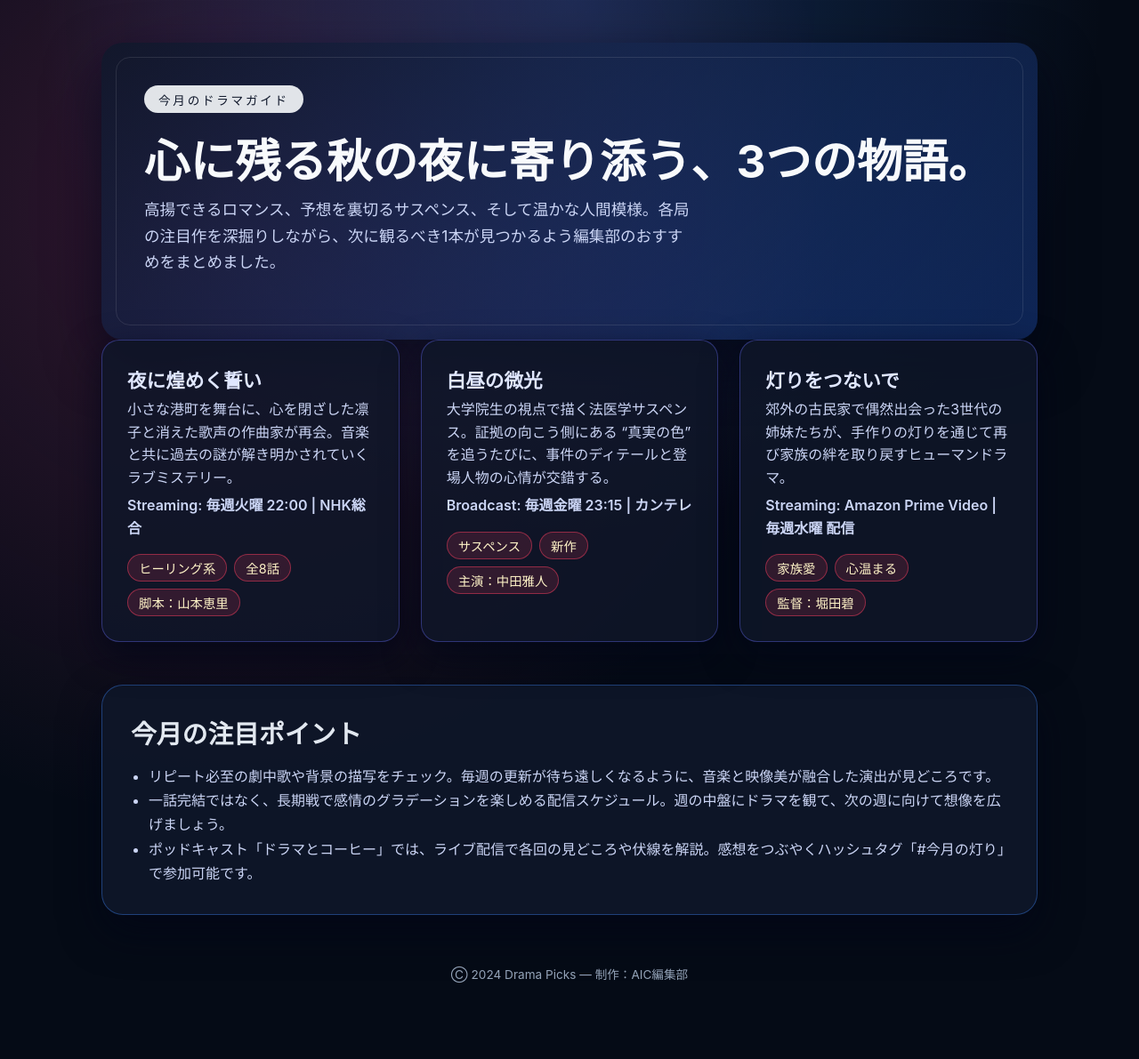
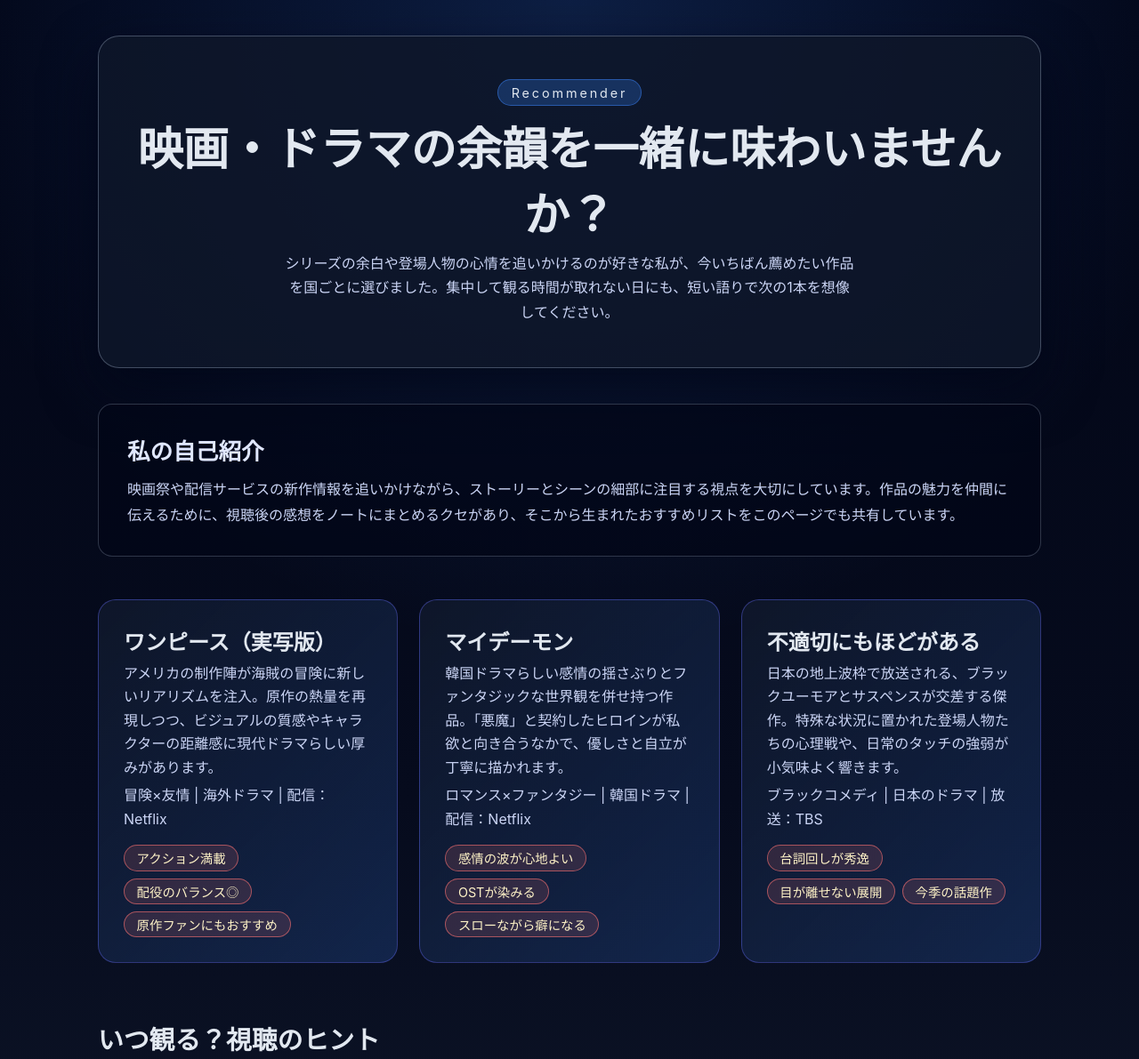
Before and after one commit to Honoka22/AIC.web, a plain HTML site: page index.html in a window 1280 px wide. Shown: the top 1191 px of the page at 89% size. Before the commit the page ends 1169 px from the top, so only its background shows below. Drawn offline with Linux system fonts and the light colour scheme.

Commit message:
index.htmlを変更

```diff
--- a/index.html
+++ b/index.html
@@ -3,13 +3,12 @@
   <head>
     <meta charset="UTF-8" />
     <meta name="viewport" content="width=device-width,initial-scale=1" />
-    <title>今月のドラマおすすめガイド</title>
+    <title>あなたのための映画・ドラマ推薦ページ</title>
     <style>
       :root {
-        font-family: "Inter", "Noto Sans JP", system-ui, sans-serif;
-        text-rendering: optimizeLegibility;
-        color: #f8fafc;
-        background-color: #050b16;
+        font-family: "Noto Sans JP", "Inter", system-ui, sans-serif;
+        background-color: #020617;
+        color: #e2e8f0;
       }
 
       * {
@@ -19,147 +18,134 @@
       body {
         margin: 0;
         min-height: 100vh;
-        background: radial-gradient(circle at top, rgba(59, 130, 246, 0.25), transparent 45%),
-          radial-gradient(circle at 20% 20%, rgba(236, 72, 153, 0.2), transparent 50%), #050b16;
-        color: inherit;
+        background: radial-gradient(circle at top, rgba(59, 130, 246, 0.2), transparent 45%),
+          linear-gradient(180deg, #020617 0%, #060b1d 60%, #0f172a 100%);
       }
 
       main {
-        padding: 3rem 1.5rem 4rem;
+        padding: 2.5rem 1.25rem 4rem;
         max-width: 1100px;
         margin: 0 auto;
       }
 
       .hero {
-        background: linear-gradient(150deg, rgba(15, 23, 42, 0.85), rgba(37, 99, 235, 0.3));
+        text-align: center;
+        padding: 3rem 2rem;
         border-radius: 1.5rem;
-        padding: 3rem;
+        background: rgba(15, 23, 42, 0.85);
+        border: 1px solid rgba(148, 163, 184, 0.4);
         box-shadow: 0 25px 60px rgba(2, 6, 23, 0.7);
-        position: relative;
-        overflow: hidden;
       }
 
-      .hero::after {
-        content: "";
-        position: absolute;
-        inset: 1rem;
-        border-radius: 1rem;
-        border: 1px solid rgba(255, 255, 255, 0.1);
-        pointer-events: none;
+      .hero h1 {
+        margin: 0.5rem 0;
+        font-size: clamp(2.5rem, 4vw, 3.4rem);
       }
 
-      .pill {
-        display: inline-flex;
-        padding: 0.35rem 1rem;
-        border-radius: 999px;
-        background: rgba(248, 250, 252, 0.9);
-        color: #0f172a;
-        font-size: 0.85rem;
-        letter-spacing: 0.2em;
-      }
-
-      h1 {
-        margin: 1.5rem 0 0.5rem;
-        font-size: clamp(2.75rem, 4vw, 3.75rem);
-        line-height: 1.2;
-      }
-
-      p.lead {
-        margin: 0 0 1.5rem;
-        max-width: 620px;
+      .hero p {
+        margin: 0.5rem auto 0;
+        max-width: 640px;
         color: #cbd5f5;
-        font-size: 1.1rem;
         line-height: 1.7;
       }
 
+      .tag {
+        display: inline-flex;
+        padding: 0.35rem 0.9rem;
+        border-radius: 999px;
+        font-size: 0.9rem;
+        letter-spacing: 0.2em;
+        background: rgba(59, 130, 246, 0.25);
+        border: 1px solid rgba(59, 130, 246, 0.5);
+      }
+
+      .intro {
+        margin-top: 2.5rem;
+        background: rgba(2, 6, 23, 0.7);
+        border-radius: 1rem;
+        padding: 2rem;
+        border: 1px solid rgba(148, 163, 184, 0.3);
+      }
+
+      .intro h2 {
+        margin: 0 0 0.75rem;
+        font-size: 1.6rem;
+        color: #e0e7ff;
+      }
+
+      .intro p {
+        margin: 0;
+        line-height: 1.8;
+        color: #cbd5f5;
+      }
+
       .grid {
+        margin-top: 3rem;
         display: grid;
-        grid-template-columns: repeat(auto-fit, minmax(240px, 1fr));
         gap: 1.5rem;
+        grid-template-columns: repeat(auto-fit, minmax(260px, 1fr));
       }
 
       .card {
+        position: relative;
         padding: 1.75rem;
         border-radius: 1.25rem;
-        background: rgba(15, 23, 42, 0.8);
+        background: linear-gradient(135deg, rgba(15, 23, 42, 0.95), rgba(59, 130, 246, 0.2));
         border: 1px solid rgba(99, 102, 241, 0.4);
-        box-shadow: 0 15px 40px rgba(2, 6, 23, 0.75);
-        position: relative;
         overflow: hidden;
-      }
-
-      .card::after {
-        content: "";
-        position: absolute;
-        inset: 0;
-        border-radius: inherit;
-        background: linear-gradient(180deg, rgba(37, 99, 235, 0.3), transparent 65%);
-        opacity: 0;
-        transition: opacity 0.3s ease;
-        pointer-events: none;
-      }
-
-      .card:hover::after {
-        opacity: 1;
+        min-height: 260px;
       }
 
       .card h3 {
-        margin: 0 0 0.35rem;
-        font-size: 1.35rem;
-        color: #e0e7ff;
+        margin: 0 0 0.25rem;
+        font-size: 1.5rem;
       }
 
       .card p {
         margin: 0.35rem 0;
+        line-height: 1.65;
         color: #cbd5f5;
-        line-height: 1.6;
       }
 
       .meta {
+        margin-top: 1rem;
         display: flex;
         flex-wrap: wrap;
         gap: 0.5rem;
-        margin-top: 1rem;
         font-size: 0.9rem;
         color: #fef3c7;
       }
 
       .meta span {
-        padding: 0.25rem 0.75rem;
+        padding: 0.2rem 0.85rem;
         border-radius: 999px;
-        background: rgba(244, 63, 94, 0.15);
-        border: 1px solid rgba(244, 63, 94, 0.5);
+        border: 1px solid rgba(248, 113, 113, 0.6);
+        background: rgba(248, 113, 113, 0.15);
       }
 
-      .tagline {
-        font-weight: 600;
-        color: #38bdf8;
-      }
-
-      .highlight {
-        margin-top: 3rem;
-        padding: 2rem;
-        border-radius: 1.5rem;
-        background: rgba(15, 23, 42, 0.9);
-        border: 1px solid rgba(59, 130, 246, 0.4);
-        box-shadow: 0 20px 45px rgba(2, 6, 23, 0.8);
-      }
-
-      .highlight h2 {
-        margin: 0 0 1rem;
+      .section-title {
+        margin-top: 4rem;
         font-size: 1.8rem;
         color: #e2e8f0;
       }
 
-      .highlight ul {
+      .tips {
+        margin-top: 1.5rem;
+        padding: 1.75rem;
+        border-radius: 1.25rem;
+        border: 1px solid rgba(148, 163, 184, 0.3);
+        background: rgba(15, 23, 42, 0.7);
+        line-height: 1.7;
+        color: #cbd5f5;
+      }
+
+      .tips ul {
         margin: 0;
         padding-left: 1.25rem;
-        color: #cbd5f5;
-        line-height: 1.7;
       }
 
       footer {
-        margin-top: 3.5rem;
+        margin-top: 4rem;
         text-align: center;
         color: #94a3b8;
         font-size: 0.85rem;
@@ -167,11 +153,11 @@
 
       @media (max-width: 640px) {
         .hero {
-          padding: 2.2rem;
+          padding: 2.5rem 1.5rem;
         }
 
-        .card {
-          padding: 1.5rem;
+        .grid {
+          grid-template-columns: 1fr;
         }
       }
     </style>
@@ -179,62 +165,71 @@
   <body>
     <main>
       <section class="hero">
-        <span class="pill">今月のドラマガイド</span>
-        <h1>心に残る秋の夜に寄り添う、3つの物語。</h1>
-        <p class="lead">
-          高揚できるロマンス、予想を裏切るサスペンス、そして温かな人間模様。各局の注目作を深掘りしながら、次に観るべき1本が見つかるよう編集部のおすすめをまとめました。
+        <span class="tag">Recommender</span>
+        <h1>映画・ドラマの余韻を一緒に味わいませんか？</h1>
+        <p>
+          シリーズの余白や登場人物の心情を追いかけるのが好きな私が、今いちばん薦めたい作品を国ごとに選びました。集中して観る時間が取れない日にも、短い語りで次の1本を想像してください。
+        </p>
+      </section>
+
+      <section class="intro">
+        <h2>私の自己紹介</h2>
+        <p>
+          映画祭や配信サービスの新作情報を追いかけながら、ストーリーとシーンの細部に注目する視点を大切にしています。作品の魅力を仲間に伝えるために、視聴後の感想をノートにまとめるクセがあり、そこから生まれたおすすめリストをこのページでも共有しています。
         </p>
       </section>
 
       <section class="grid">
         <article class="card">
-          <h3>夜に煌めく誓い</h3>
+          <h3>ワンピース（実写版）</h3>
           <p>
-            小さな港町を舞台に、心を閉ざした凛子と消えた歌声の作曲家が再会。音楽と共に過去の謎が解き明かされていくラブミステリー。
+            アメリカの制作陣が海賊の冒険に新しいリアリズムを注入。原作の熱量を再現しつつ、ビジュアルの質感やキャラクターの距離感に現代ドラマらしい厚みがあります。
           </p>
-          <p class="tagline">Streaming: 毎週火曜 22:00 | NHK総合</p>
+          <p class="tagline">冒険×友情 | 海外ドラマ | 配信：Netflix</p>
           <div class="meta">
-            <span>ヒーリング系</span>
-            <span>全8話</span>
-            <span>脚本：山本恵里</span>
+            <span>アクション満載</span>
+            <span>配役のバランス◎</span>
+            <span>原作ファンにもおすすめ</span>
           </div>
         </article>
+
         <article class="card">
-          <h3>白昼の微光</h3>
+          <h3>マイデーモン</h3>
           <p>
-            大学院生の視点で描く法医学サスペンス。証拠の向こう側にある “真実の色” を追うたびに、事件のディテールと登場人物の心情が交錯する。
+            韓国ドラマらしい感情の揺さぶりとファンタジックな世界観を併せ持つ作品。「悪魔」と契約したヒロインが私欲と向き合うなかで、優しさと自立が丁寧に描かれます。
           </p>
-          <p class="tagline">Broadcast: 毎週金曜 23:15 | カンテレ</p>
+          <p class="tagline">ロマンス×ファンタジー | 韓国ドラマ | 配信：Netflix</p>
           <div class="meta">
-            <span>サスペンス</span>
-            <span>新作</span>
-            <span>主演：中田雅人</span>
+            <span>感情の波が心地よい</span>
+            <span>OSTが染みる</span>
+            <span>スローながら癖になる</span>
           </div>
         </article>
+
         <article class="card">
-          <h3>灯りをつないで</h3>
+          <h3>不適切にもほどがある</h3>
           <p>
-            郊外の古民家で偶然出会った3世代の姉妹たちが、手作りの灯りを通じて再び家族の絆を取り戻すヒューマンドラマ。
+            日本の地上波枠で放送される、ブラックユーモアとサスペンスが交差する傑作。特殊な状況に置かれた登場人物たちの心理戦や、日常のタッチの強弱が小気味よく響きます。
           </p>
-          <p class="tagline">Streaming: Amazon Prime Video | 毎週水曜 配信</p>
+          <p class="tagline">ブラックコメディ | 日本のドラマ | 放送：TBS</p>
           <div class="meta">
-            <span>家族愛</span>
-            <span>心温まる</span>
-            <span>監督：堀田碧</span>
+            <span>台詞回しが秀逸</span>
+            <span>目が離せない展開</span>
+            <span>今季の話題作</span>
           </div>
         </article>
       </section>
 
-      <section class="highlight">
-        <h2>今月の注目ポイント</h2>
+      <h2 class="section-title">いつ観る？視聴のヒント</h2>
+      <div class="tips">
         <ul>
-          <li>リピート必至の劇中歌や背景の描写をチェック。毎週の更新が待ち遠しくなるように、音楽と映像美が融合した演出が見どころです。</li>
-          <li>一話完結ではなく、長期戦で感情のグラデーションを楽しめる配信スケジュール。週の中盤にドラマを観て、次の週に向けて想像を広げましょう。</li>
-          <li>ポッドキャスト「ドラマとコーヒー」では、ライブ配信で各回の見どころや伏線を解説。感想をつぶやくハッシュタグ「#今月の灯り」で参加可能です。</li>
+          <li>冒頭は一気に流し見せず、演出やロケ地のカットをじっくり眺めると新たな発見があります。</li>
+          <li>サブキャラの小さな仕草にも注目すると、作品のテーマがより深く染み渡ります。</li>
+          <li>観終えたらお気に入りの一場面を手帳に書き起こし、次の推しポイントへつなげてください。</li>
         </ul>
-      </section>
+      </div>
 
-      <footer>Ⓒ 2024 Drama Picks — 制作：AIC編集部</footer>
+      <footer>Ⓒ 2024 AIC Recommender — 映画とドラマを愛するひととき</footer>
     </main>
   </body>
 </html>
```
Also changed, not shown: my-demon.webp (added).
